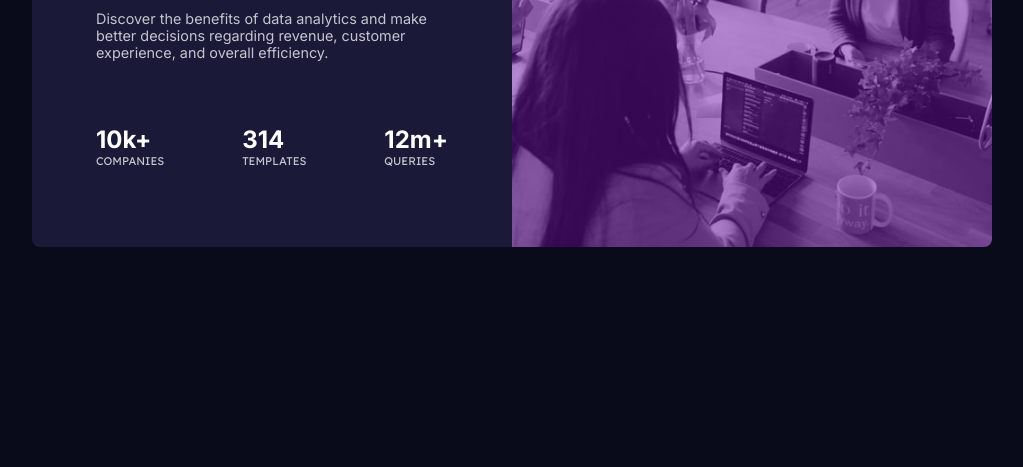
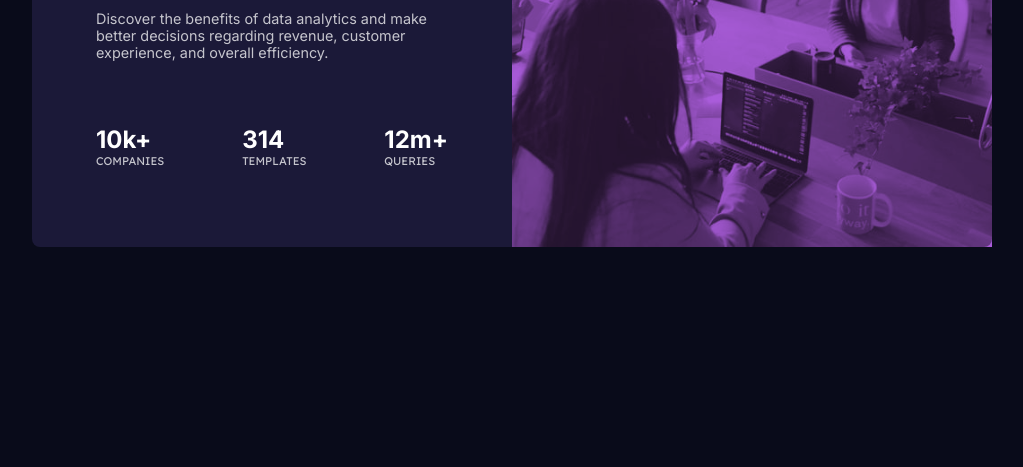
Before and after one commit to sriramyrskprofessional/stat-preview-card, a plain HTML site: page index.html in a window 1280 px wide. Shown: the part 333-800 px from the top of the page, without its empty margins (128-1151 px from the left). Drawn offline with Linux system fonts and the light colour scheme.

Commit message:
modified

```diff
--- a/index.html
+++ b/index.html
@@ -33,9 +33,7 @@
 
     </div>
 
-    <div class="stat-img">
-
-    </div>
+    <div class="overlay-effect"><div class="stat-img"></div></div>
 
   </section>
 
--- a/style.scss
+++ b/style.scss
@@ -50,6 +50,7 @@ section{
         height: 100%;
         @include max-width-media(27rem){
             padding: 1.1rem;
+            text-align: center;
         }
 
     }
@@ -83,14 +84,19 @@ section{
         }
     }
 }
-
+.overlay-effect{
+    background-color: hsl(277, 64%, 61%);
+}
 .stat-img{
     width: 30rem;
     height: $card-height;
-    background: linear-gradient(to top,$Soft-violet-trans 100%,transparent) ,url("images/image-header-desktop.jpg");
+    // background: linear-gradient(to top,$Soft-violet-trans 100%,transparent) ,url("images/image-header-desktop.jpg");
+    background:url("images/image-header-desktop.jpg");
     background-size: cover;
     border-top-right-radius: 0.5rem;
     border-bottom-right-radius:0.5rem;
+    mix-blend-mode: multiply;//The mix-blend-mode property specifies how an element's content should blend with its direct parent background.
+    opacity: 80%;//sets the transperency level(0 is completely transparent - 1 is opposite)
     @include max-width-media(27rem){
         background: linear-gradient(to top,$Soft-violet-trans 100%,transparent) ,url("images/image-header-mobile.jpg");
         background-size: cover;
```
Also changed, not shown: style.css, 2 other files.
